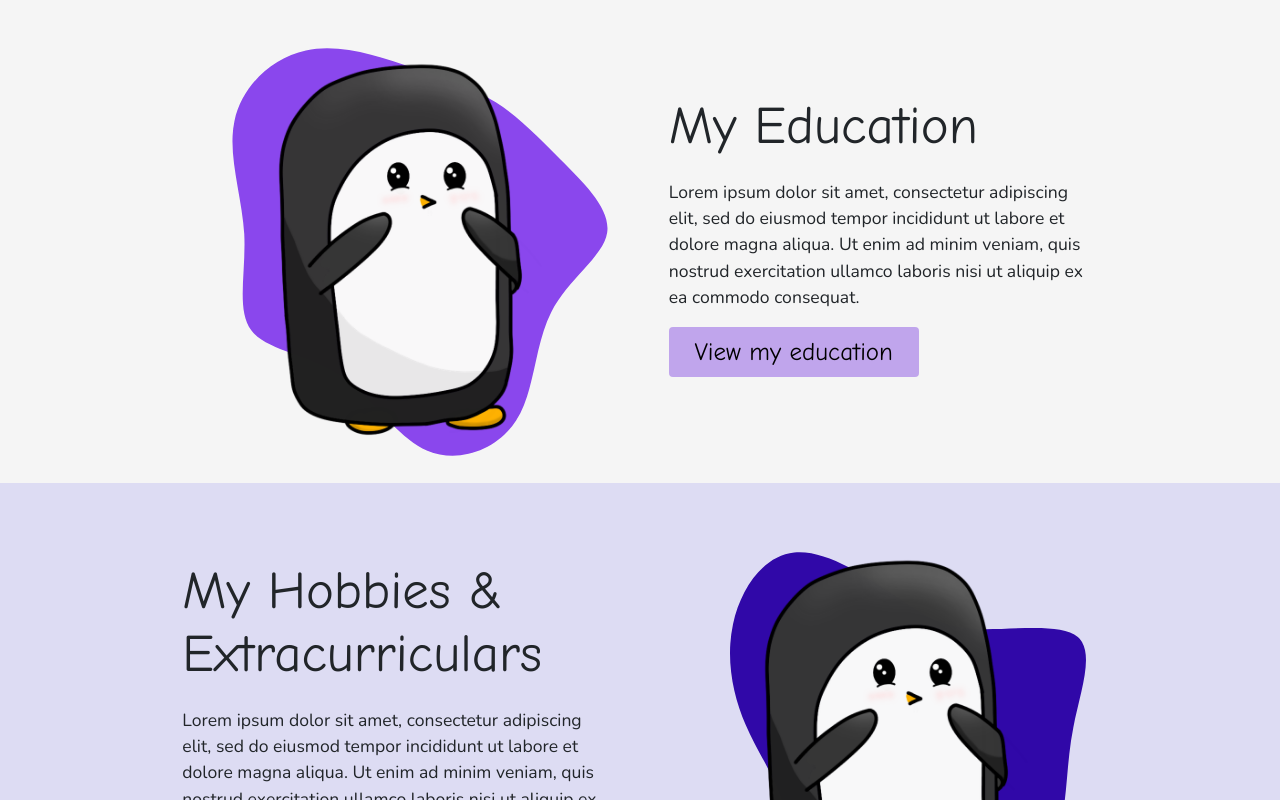
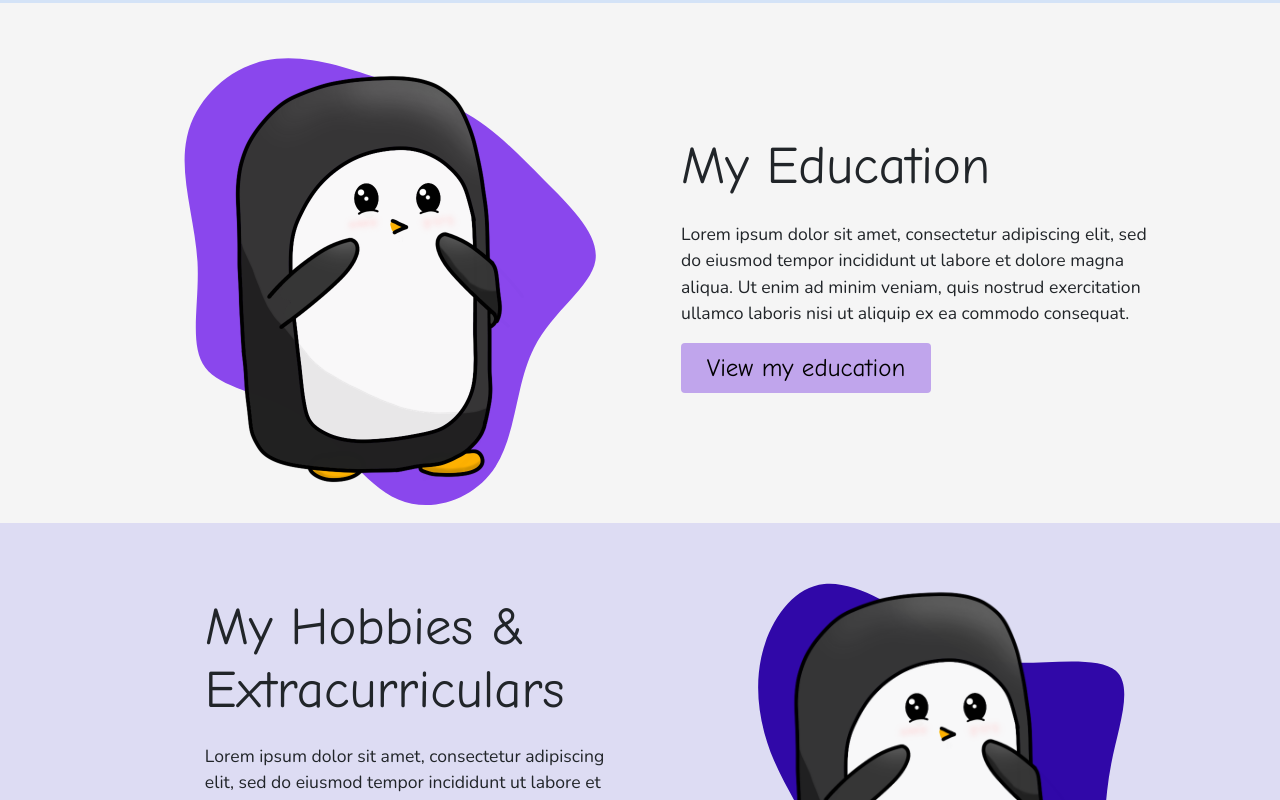
Before and after one commit to mcpenguin/the-arctic-blog, a React (Create React App) app: page / in a window 1280 px wide. Shown: the part 2660-3460 px from the top of the page. Built offline with nearby package versions, Linux system fonts and the light colour scheme.

Commit message:
small css changes

```diff
--- a/src/components/MyEducation/MyEducation.css
+++ b/src/components/MyEducation/MyEducation.css
@@ -6,10 +6,6 @@
     background: url('./blob-education.svg');
     background-size: 110%;
     background-position: 0;
-}
-
-.my-education-text-div {
-    padding: 0 3%;
 }
 
 .my-education-view button {
--- a/src/components/MyTimeline/MyTimeline.css
+++ b/src/components/MyTimeline/MyTimeline.css
@@ -6,10 +6,6 @@
     background: url('./blob-timeline.svg');
     background-size: 105%;
     background-position: 0;
-}
-
-.my-timeline-text-div {
-    padding: 0 3%;
 }
 
 .my-timeline-view button {
--- a/src/index.css
+++ b/src/index.css
@@ -69,7 +69,7 @@ li {
 }
 
 .page-text-div {
-    padding: 0 3%;
+    padding: 0 5%;
 }
 
 .page-text-div h2 {
@@ -144,3 +144,13 @@ li {
         font-size: 2em;
     }
 }
+
+.section-my-projects, .section-my-education,
+.section-my-achievements, .section-my-timeline {
+    padding: 10px 7%;
+}
+
+.section-my-experience, .section-my-extracurriculars,
+.section-my-notes, .section-credits {
+    padding: 10px 9% 10px 13%;
+}
```
